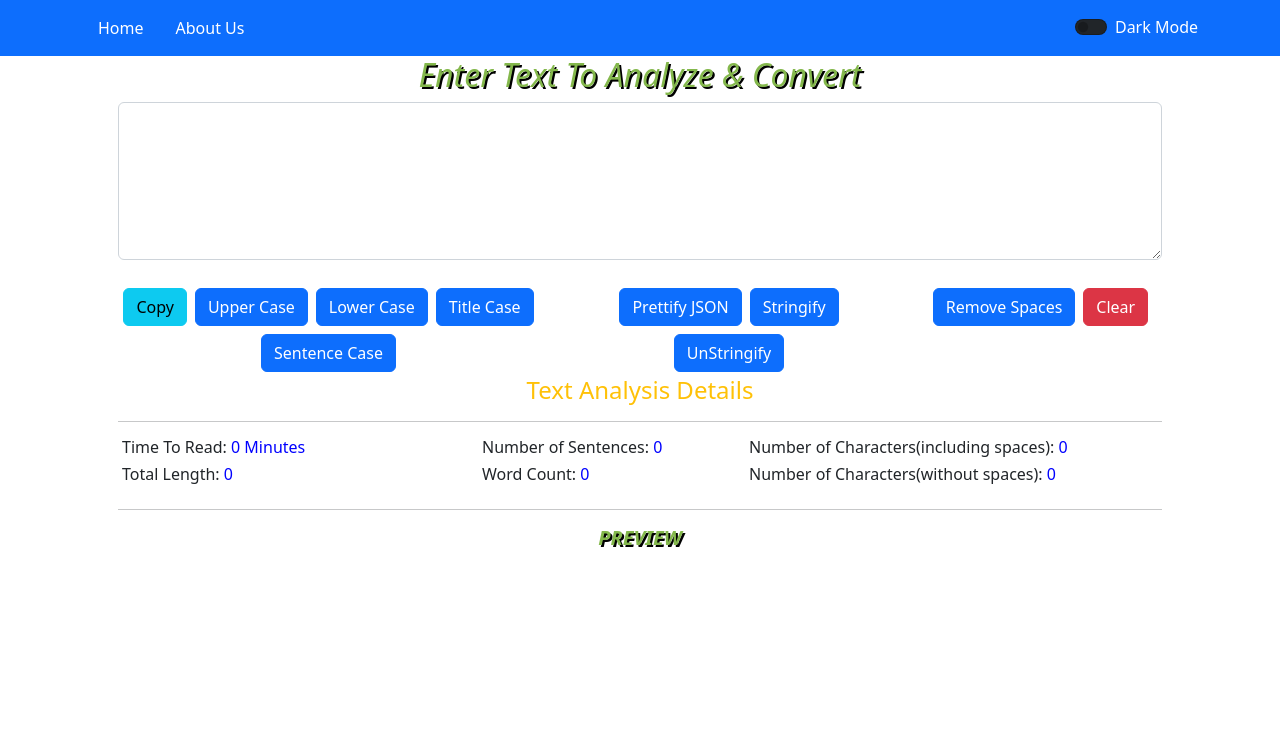
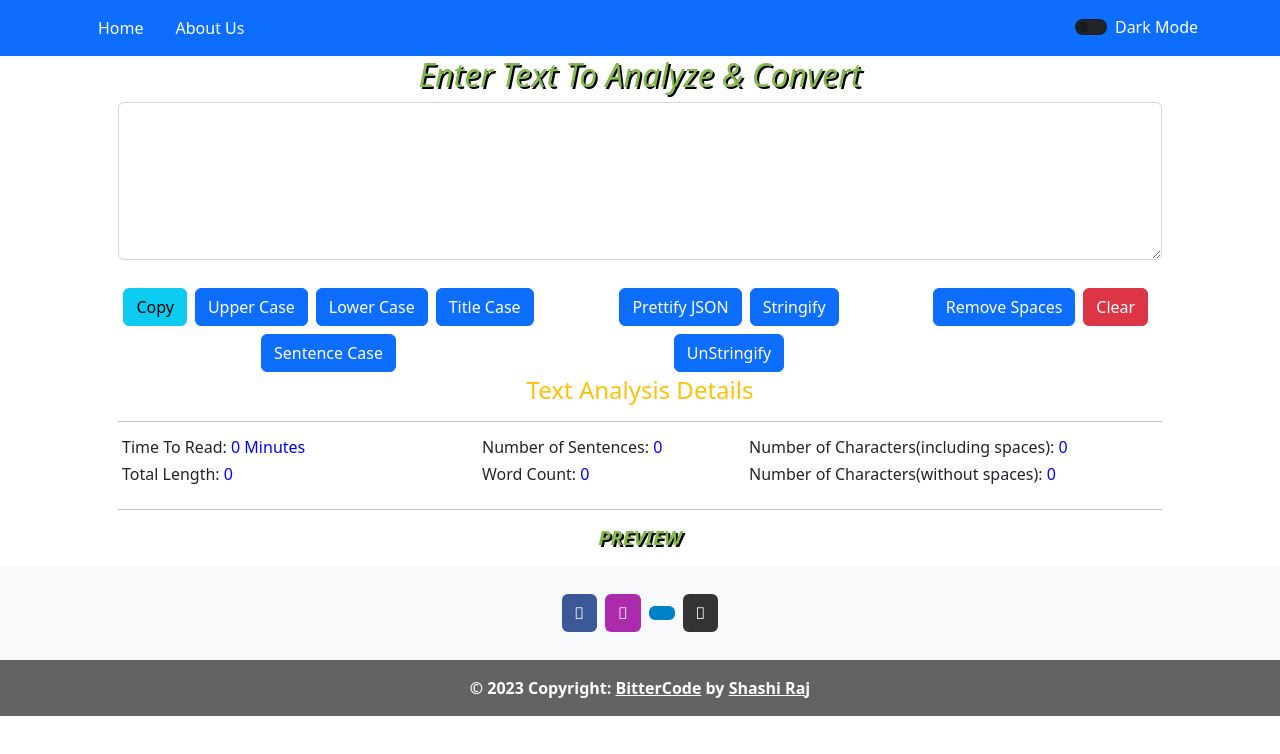
Before and after one commit to shashirajraja/text-analyzer, a React (Create React App) app: page / in a window 1280 px wide. Shown: the top 754 px of the page. Built offline with nearby package versions, Linux system fonts and the light colour scheme.

Commit message:
Added footer

```diff
--- a/src/App.js
+++ b/src/App.js
@@ -1,4 +1,5 @@
 import './App.css';
+import Footer from './components/Footer';
 import Navbar from './components/Navbar';
 import TextAnalyzer from './components/TextAnalyzer';
 
@@ -7,6 +8,7 @@ function App() {
     <>
       <Navbar></Navbar>
       <TextAnalyzer></TextAnalyzer>
+      <Footer></Footer>
     </>
   );
 }
--- /dev/null
+++ b/src/components/Footer.js
@@ -0,0 +1,80 @@
+import React from 'react'
+
+function Footer() {
+  return (
+    <>
+    <footer className="bg-light text-center text-white">
+  {/* <!-- Grid container --> */}
+  <div className="container p-4 pb-0">
+    {/* <!-- Section: Social media --> */}
+    <section className="mb-4">
+      {/* <!-- Youtube --> */}
+      <a
+        className="btn text-white btn-floating m-1"
+        style={{backgroundColor: "#3b5998"}}
+        href="https://www.youtube.com/@bittercode?sub_confirmation=1"
+        role="button"
+        ><i className="fa-brands fa-youtube"></i
+      ></a>
+
+      {/* <!-- Twitter --> */}
+      {/* <a
+        className="btn text-white btn-floating m-1"
+        style={{backgroundColor: "#55acee"}}
+        href="#!"
+        role="button"
+        ><i className="fab fa-twitter"></i
+      ></a> */}
+
+      {/* <!-- Google --> */}
+      {/* <a
+        className="btn text-white btn-floating m-1"
+        style={{backgroundColor: "#dd4b39"}}
+        href="#!"
+        role="button"
+        ><i className="fab fa-google"></i
+      ></a> */}
+
+      {/* <!-- Instagram --> */}
+      <a
+        className="btn text-white btn-floating m-1"
+        style={{backgroundColor: "#ac2bac"}}
+        href="https://www.instagram.com/shashirajraja"
+        role="button"
+        ><i className="fab fa-instagram"></i
+      ></a>
+
+      {/* <!-- Linkedin --> */}
+      <a
+        className="btn text-white btn-floating m-1"
+        style={{backgroundColor: "#0082ca"}}
+        href="https://www.linkedin.com/in/shashirajraja"
+        role="button"
+        ><i className="fab fa-linkedin-in"></i
+      ></a>
+      {/* <!-- Github --> */}
+      <a
+        className="btn text-white btn-floating m-1"
+        style={{backgroundColor: "#333333"}}
+        href="https://github.com/shashirajraja"
+        role="button"
+        ><i className="fab fa-github"></i
+      ></a>
+    </section>
+    {/* <!-- Section: Social media --> */}
+  </div>
+  {/* <!-- Grid container --> */}
+
+  {/* <!-- Copyright --> */}
+  <div className="text-center p-3" style={{backgroundColor: "rgba(0, 0, 0, 0.6)", color:"white", fontWeight:"bold", textDecoration:"none"}}>
+    © 2023 Copyright:&nbsp;
+    <a className="text-white" rel="noreferrer" target="_blank" href="https://www.youtube.com/@bittercode?sub_confirmation=1">BitterCode</a>&nbsp;by&nbsp;
+    <a className="text-white" rel="noreferrer" target="_blank" href="https://www.linkedin.com/in/shashirajraja">Shashi Raj</a>
+  </div>
+  {/* <!-- Copyright --> */}
+</footer>
+    </>
+  )
+}
+
+export default Footer
--- a/src/index.js
+++ b/src/index.js
@@ -5,6 +5,7 @@ import App from './App';
 import reportWebVitals from './reportWebVitals';
 import 'bootstrap/dist/css/bootstrap.css';
 import 'bootstrap/dist/js/bootstrap.bundle'
+import 'font-awesome/css/font-awesome.min.css';
 
 const root = ReactDOM.createRoot(document.getElementById('root'));
 root.render(
```
Also changed, not shown: package.json (+4 -3 lines), 1 other file (tests, documents, lock files or other folders).
